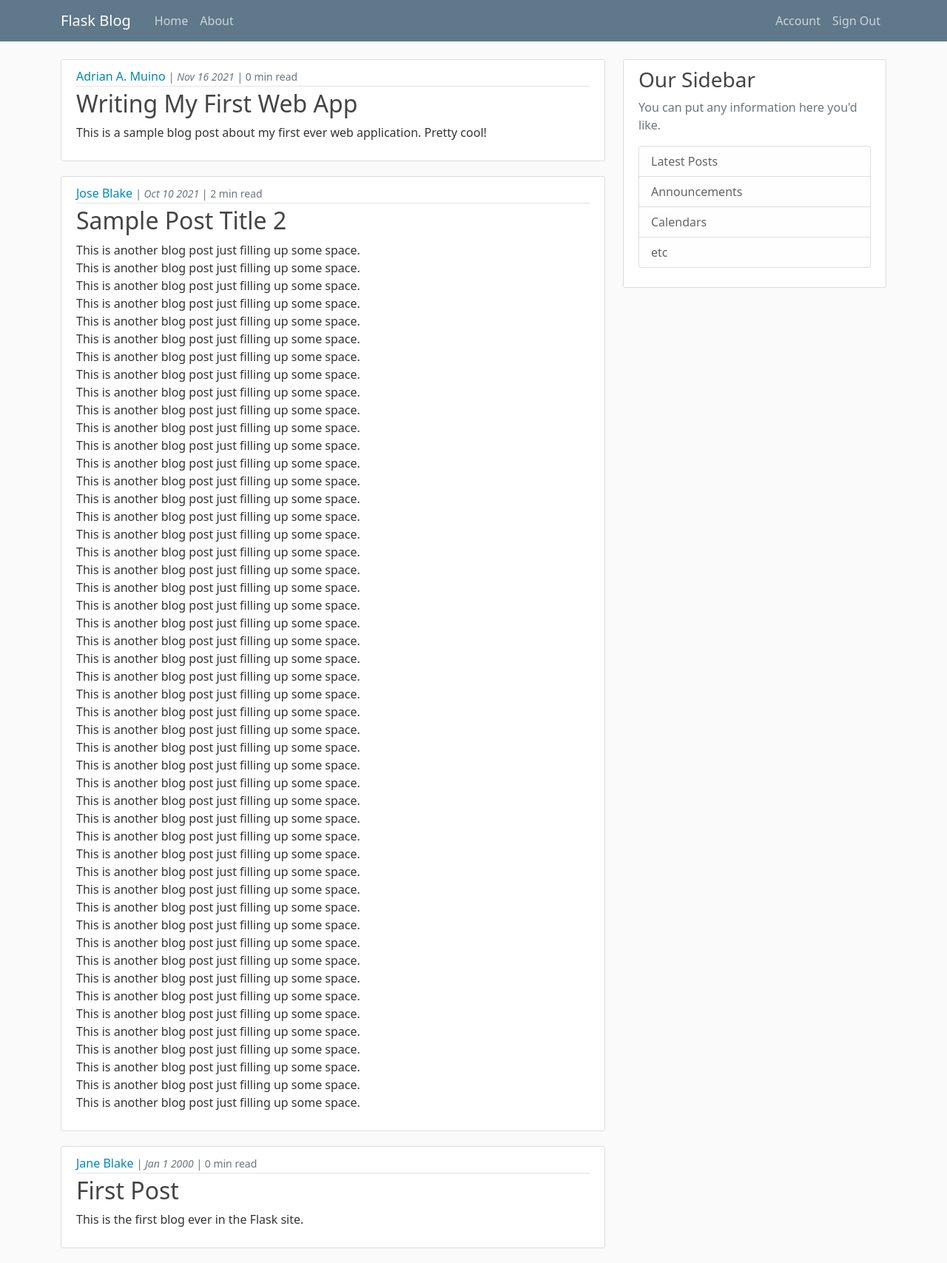
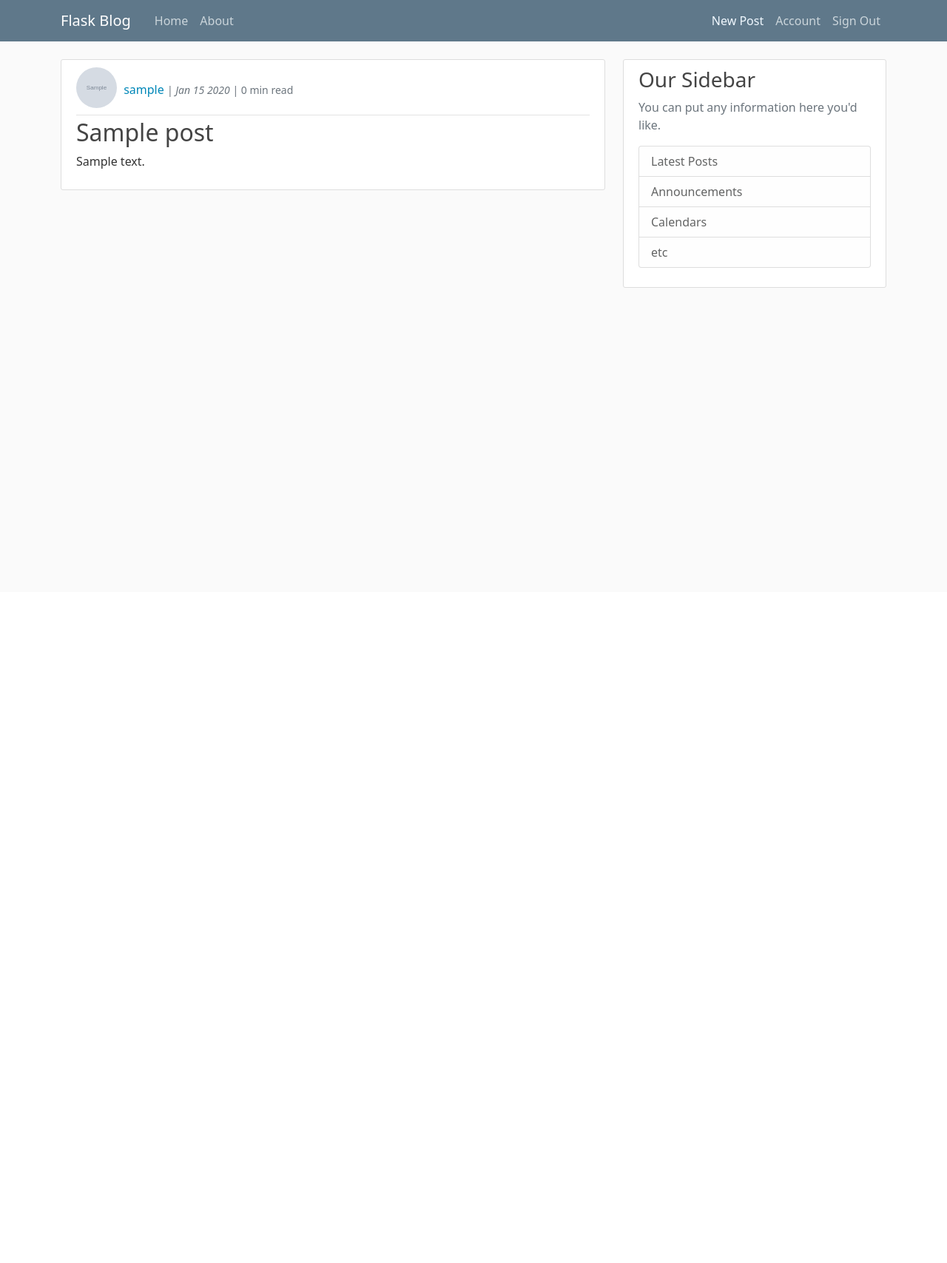
Before and after one commit to adrianmuino/Flask-Blog, a Flask app: page / in a window 1280 px wide. Shown: the whole page at 74% size. After the commit the page ends 389 px from the top, so only its background shows below. Run offline with Flask 2, Linux system fonts and the light colour scheme; a user stored in the database is signed in; tables that the repository leaves empty hold one stand-in row (values such as "Sample post"); grey boxes marked "Sample" are stand-in pictures.

Commit message:
Add post create, update, and delete endpoints

```diff
--- a/flaskblog/routes.py
+++ b/flaskblog/routes.py
@@ -1,91 +1,27 @@
 from flaskblog import app, db, bcrypt
-from flaskblog.forms import RegistrationForm, LoginForm, AccountUpdateForm
+from flaskblog.forms import RegistrationForm, LoginForm, AccountUpdateForm, PostForm
 from flaskblog.models import User, Post
-from flask import render_template, url_for, flash, redirect, request
+from flask import render_template, url_for, flash, redirect, request, abort
 from flask_login import login_user, current_user, logout_user, login_required
 import os, secrets
 from PIL import Image
 
-blogs = [
-    {
-        'author': "Adrian A. Muino",
-        'title': "Writing My First Web App",
-        'content': "This is a sample blog post about my first ever web application. Pretty cool!",
-        'date_published': "Nov 16 2021"
-    },
-    {
-        'author': "Jose Blake",
-        'title': "Sample Post Title 2",
-        'content': """This is another blog post just filling up some space.
-                    This is another blog post just filling up some space.
-                    This is another blog post just filling up some space.
-                    This is another blog post just filling up some space.
-                    This is another blog post just filling up some space.
-                    This is another blog post just filling up some space.
-                    This is another blog post just filling up some space.
-                    This is another blog post just filling up some space.
-                    This is another blog post just filling up some space.
-                    This is another blog post just filling up some space.
-                    This is another blog post just filling up some space.
-                    This is another blog post just filling up some space.
-                    This is another blog post just filling up some space.
-                    This is another blog post just filling up some space.
-                    This is another blog post just filling up some space.
-                    This is another blog post just filling up some space.
-                    This is another blog post just filling up some space.
-                    This is another blog post just filling up some space.
-                    This is another blog post just filling up some space.
-                    This is another blog post just filling up some space.
-                    This is another blog post just filling up some space.
-                    This is another blog post just filling up some space.
-                    This is another blog post just filling up some space.
-                    This is another blog post just filling up some space.
-                    This is another blog post just filling up some space.
-                    This is another blog post just filling up some space.
-                    This is another blog post just filling up some space.
-                    This is another blog post just filling up some space.
-                    This is another blog post just filling up some space.
-                    This is another blog post just filling up some space.
-                    This is another blog post just filling up some space.
-                    This is another blog post just filling up some space.
-                    This is another blog post just filling up some space.
-                    This is another blog post just filling up some space.
-                    This is another blog post just filling up some space.
-                    This is another blog post just filling up some space.
-                    This is another blog post just filling up some space.
-                    This is another blog post just filling up some space.
-                    This is another blog post just filling up some space.
-                    This is another blog post just filling up some space.
-                    This is another blog post just filling up some space.
-                    This is another blog post just filling up some space.
-                    This is another blog post just filling up some space.
-                    This is another blog post just filling up some space.
-                    This is another blog post just filling up some space.
-                    This is another blog post just filling up some space.
-                    This is another blog post just filling up some space.
-                    This is another blog post just filling up some space.
-                    This is another blog post just filling up some space.""",
-        'date_published': "Oct 10 2021"
-    },
-    {
-        'author': "Jane Blake",
-        'title': "First Post",
-        'content': "This is the first blog ever in the Flask site.",
-        'date_published': "Jan 1 2000"
-    }
-]
+blogs = []
 
 # Adults average words per minute (reading)
 avg_wpm = 200
 
-for blog in blogs:
-    blog['est_read_time'] = int(len(blog['content'].split())/avg_wpm)
+@app.template_global()
+def est_read_time(content):
+    return int(len(content.split())/avg_wpm)
 
 @app.route("/")
 @app.route("/home")
 @login_required
 def home():
-    return render_template("index.html", blogs=blogs)
+    global blogs
+    blogs = Post.query.all()
+    return render_template("index.html", blogs=reversed(blogs))
 
 @app.route("/about")
 def about():
@@ -155,3 +91,50 @@ def account():
         form.username.data = current_user.username
         form.email.data = current_user.email
     return render_template("account.html", title="Account", form=form)
+
+@app.route("/create_post", methods=["GET", "POST"])
+@login_required
+def create_post():
+    form = PostForm()
+    if form.validate_on_submit():
+        post = Post(title=form.title.data, content=form.content.data, author=current_user)
+        db.session.add(post)
+        db.session.commit()
+        flash("Your post was successfully created.", category="success")
+        return redirect(url_for("home"))
+    return render_template("create_post.html", blogs=blogs, form=form)
+
+@app.route("/post/<int:post_id>")
+def post(post_id):
+    post = Post.query.get_or_404(post_id)
+    return render_template("post.html", post=post)
+
+@app.route("/post/<int:post_id>/update", methods=["GET", "POST"])
+@login_required
+def post_update(post_id):
+    post = Post.query.get_or_404(post_id)
+    if current_user != post.author:
+        abort(403)
+    form = PostForm()
+    if form.validate_on_submit():
+        post.title = form.title.data
+        post.content = form.content.data
+        db.session.commit()
+        flash("Post successfully updated.", category="success")
+        return redirect(url_for("post", post_id=post.id))
+    elif request.method == "GET":
+        form.title.data = post.title
+        form.content.data = post.content
+    return render_template("create_post.html", title="Update Post", form=form)
+
+@app.route("/post/<int:post_id>/delete", methods=["POST"])
+@login_required
+def post_delete(post_id):
+    post = Post.query.get_or_404(post_id)
+    if current_user != post.author:
+        abort(403)
+    else:
+        db.session.delete(post)
+        db.session.commit()
+        flash("Post deleted.", category="success")
+        return redirect(url_for("home"))
--- a/flaskblog/static/main.css
+++ b/flaskblog/static/main.css
@@ -47,9 +47,9 @@ body {
   }
 
   .article-img {
-    height: 65px;
-    width: 65px;
-    margin-right: 16px;
+    height: 55px;
+    width: 55px;
+    margin-right: 5px;
   }
 
   .article-metadata {
@@ -87,3 +87,7 @@ body {
     margin:auto;
     font-size: 2.5rem;
   }
+
+  .post-right {
+    float: right;
+  }
--- a/flaskblog/templates/account.html
+++ b/flaskblog/templates/account.html
@@ -3,7 +3,7 @@
     <div class="content-section">
       <div class="media">
         <div class="media-body">
-          <img class="rounded-circle account-img" src="{{ url_for('static', filename="/profile_pics/{}".format(current_user.profile_img_file)) }}">
+          <img class="rounded-circle account-img" src="{{ url_for('static', filename="profile_pics/{}".format(current_user.profile_img_file)) }}">
           <h2 class="account-heading">{{ current_user.username }}</h2>
           <p class="text-secondary" style="text-align:center">{{ current_user.email }}</p>
         </div>
--- a/flaskblog/templates/index.html
+++ b/flaskblog/templates/index.html
@@ -4,11 +4,12 @@
         <article class="media content-section">
             <div class="media-body">
               <div class="article-metadata">
-                <a class="mr-2" href="#">{{ blog.author }} </a>
-                <small class="text-muted">| <i>{{ blog.date_published }} </i></small>
-                <small class="text-muted">| {{ blog.est_read_time }} min read</small>
+                <img class="rounded-circle article-img mb-2" src="{{ url_for('static', filename="profile_pics/{}".format(blog.author.profile_img_file)) }}">
+                <a class="mr-2" href="#">{{ blog.author.username }} </a>
+                <small class="text-muted">| <i>{{ blog.date_posted.strftime("%b %d %Y") }} </i></small>
+                <small class="text-muted">| {{ est_read_time(blog.content) }} min read</small>
               </div>
-              <h2><a class="article-title" href="#">{{ blog.title }}</a></h2>
+              <h2><a class="article-title" href="{{ url_for('post', post_id=blog.id) }}">{{ blog.title }}</a></h2>
               <p class="article-content">{{ blog.content }}</p>
             </div>
         </article>
--- a/flaskblog/templates/layout.html
+++ b/flaskblog/templates/layout.html
@@ -31,6 +31,7 @@
               <!-- Navbar Right Side -->
               <div class="navbar-nav">
                 {% if current_user.is_authenticated %}
+                  <a class="nav-item nav-link" href="{{ url_for('create_post') }}" style="color: aliceblue;">New Post</a>
                   <a class="nav-item nav-link" href="{{ url_for('account') }}">Account</a>
                   <a class="nav-item nav-link" href="{{ url_for('logout') }}">Sign Out</a>
                 {% else %}
```
Also changed, not shown: flaskblog/forms.py (+7 -1 lines), flaskblog/templates/create_post.html (added, +55 -0 lines), flaskblog/templates/post.html (added, +38 -0 lines).
